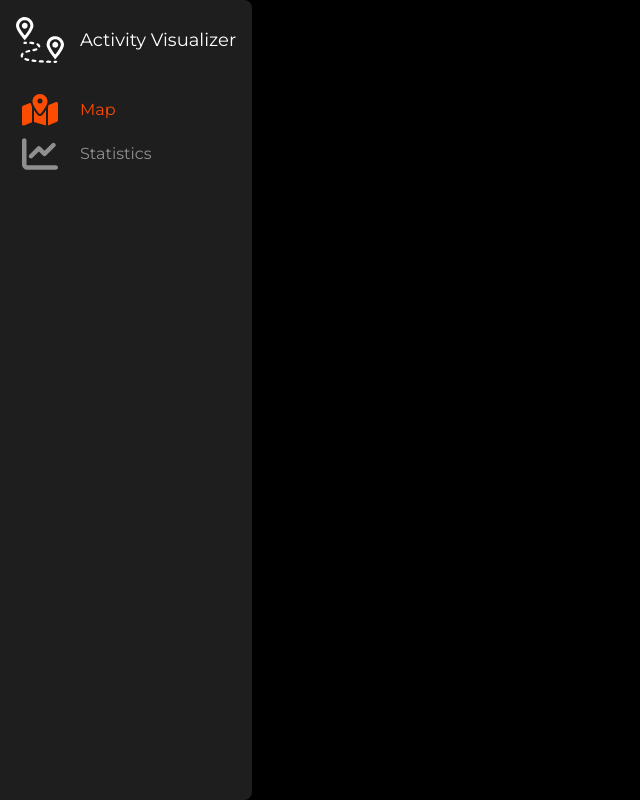
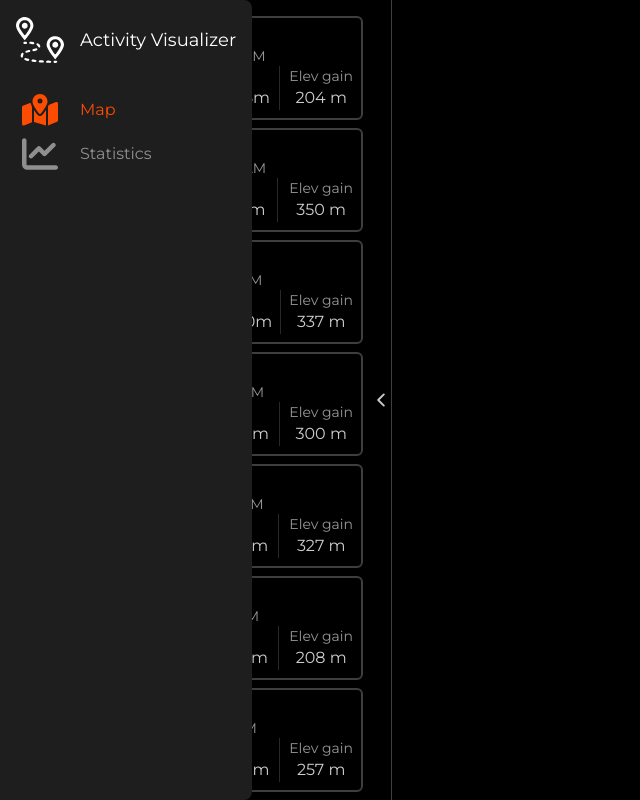
Before and after one commit to Inco18/activity-visualizer, a Next.js app: page /app in a window 1280 px wide. Shown: the top 800 px of the page, without its empty margins (0-640 px from the left). Built offline with nearby package versions, Linux system fonts and the light colour scheme; no server answers.

Commit message:
Add activity list to map page

```diff
--- a/app/app/page.tsx
+++ b/app/app/page.tsx
@@ -24,7 +24,7 @@ const App = async () => {
   // const activities = await activitiesRes.json();
   console.log(session);
   return (
-    <main className="flex-1 h-full p-2">
+    <main className="flex-1 flex flex-col lg:flex-row h-full w-full">
       <ActivityList activities={activities} />
     </main>
   );
--- a/app/globals.css
+++ b/app/globals.css
@@ -6,3 +6,24 @@ html,
 body {
   height: 100%;
 }
+
+.scrollbar::-webkit-scrollbar {
+  width: 8px;
+  height: 8px;
+}
+
+.scrollbar::-webkit-scrollbar-track {
+  @apply bg-dark-700 rounded-full;
+}
+
+.scrollbar::-webkit-scrollbar-thumb {
+  @apply rounded-full bg-dark-50;
+}
+
+.scrollbar::-webkit-scrollbar-thumb:hover {
+  @apply bg-material-700;
+}
+
+.scrollbar::-webkit-scrollbar-thumb:active {
+  @apply bg-material-600;
+}
--- a/components/app/map/ActivityList.tsx
+++ b/components/app/map/ActivityList.tsx
@@ -1,9 +1,81 @@
 "use client";
 import { SummaryActivity } from "@/types/strava/SummaryActivity";
-import React from "react";
+import { getActivityIcon } from "@/utils/getActivityIcon";
+import React, { useState } from "react";
+import { Duration, DateTime } from "luxon";
+import { IoChevronBack } from "react-icons/io5";
 
 const ActivityList = ({ activities }: { activities: SummaryActivity[] }) => {
-  return <div>ActivityList</div>;
+  const [displayedActivites, setDisplayedActivities] = useState(activities);
+  const [isHidden, setIsHidden] = useState(false);
+  return (
+    <div
+      className={`h-fit lg:h-full w-full lg:w-fit p-2 pb-0 lg:pr-0 lg:pb-2 flex flex-col lg:flex-row justify-end border-b-[1px] lg:border-r-[1px] lg:border-b-0 border-white border-opacity-30 ${
+        isHidden
+          ? "max-h-7 lg:max-w-7 lg:max-h-full"
+          : "max-h-48 lg:max-w-[20rem] lg:max-h-full"
+      } transition-all duration-500`}
+    >
+      <div className="overflow-x-auto lg:overflow-y-auto p-2 flex lg:flex-col flex-row gap-2 scrollbar min-h-fit lg:min-w-fit flex-shrink-0">
+        {displayedActivites.map((activity) => {
+          const icon = getActivityIcon(activity.sport_type);
+          return (
+            <div className="border-2 border-white border-opacity-30 rounded-md p-2 hover:border-opacity-100 cursor-pointer flex-shrink-0">
+              <div className="flex items-center gap-3">
+                <div className="text-lg lg:text-xl">{icon}</div>
+                <div className="flex flex-col">
+                  <p className="font-semibold lg:-mb-1 text-sm lg:text-base">
+                    {activity.name}
+                  </p>
+                  <p className="text-material-400 text-xs lg:text-sm">
+                    {DateTime.fromISO(activity.start_date_local, {
+                      zone: "utc",
+                    }).toLocaleString(DateTime.DATETIME_SHORT)}
+                  </p>
+                </div>
+              </div>
+              <div className="flex flex-col lg:flex-row lg:gap-2 w-full justify-between">
+                <div className="flex flex-row lg:flex-col gap-2 lg:gap-0 whitespace-nowrap items-center w-fit">
+                  <p className="text-xs lg:text-sm text-material-400">
+                    Distance
+                  </p>
+                  <p className="text-sm lg:text-base">
+                    {(activity.distance / 1000).toFixed(2)} km
+                  </p>
+                </div>
+                <div className="hidden lg:block w-[1px] bg-white opacity-20" />
+                <div className="flex flex-row lg:flex-col gap-2 lg:gap-0 whitespace-nowrap items-center w-fit">
+                  <p className="text-xs lg:text-sm text-material-400">Time</p>
+                  <p className="text-sm lg:text-base">
+                    {Duration.fromObject({
+                      seconds: activity.elapsed_time,
+                    }).toFormat("hh'h' mm'm'")}
+                  </p>
+                </div>
+                <div className="hidden lg:block w-[1px] bg-white opacity-20" />
+                <div className="flex flex-row lg:flex-col gap-2 lg:gap-0 whitespace-nowrap items-center w-fit">
+                  <p className="text-xs lg:text-sm text-material-400">
+                    Elev gain
+                  </p>
+                  <p className="text-sm lg:text-base">
+                    {activity.total_elevation_gain.toFixed(0)} m
+                  </p>
+                </div>
+              </div>
+            </div>
+          );
+        })}
+      </div>
+      <IoChevronBack
+        onClick={() => setIsHidden((prev) => !prev)}
+        className={`mx-auto lg:my-auto cursor-pointer min-w-max min-h-max flex-shrink-0 ${
+          isHidden
+            ? "-rotate-90 lg:rotate-180 text-3xl"
+            : "rotate-90 lg:rotate-0 text-xl"
+        } transition-all `}
+      />
+    </div>
+  );
 };
 
 export default ActivityList;
--- a/package.json
+++ b/package.json
@@ -9,6 +9,7 @@
     "lint": "next lint"
   },
   "dependencies": {
+    "luxon": "^3.4.4",
     "next": "14.1.0",
     "next-auth": "^4.24.5",
     "react": "^18",
@@ -18,6 +19,7 @@
   },
   "devDependencies": {
     "@svgr/webpack": "^8.1.0",
+    "@types/luxon": "^3.4.2",
     "@types/node": "^20",
     "@types/react": "^18",
     "@types/react-dom": "^18",
--- /dev/null
+++ b/utils/getActivityIcon.tsx
@@ -0,0 +1,20 @@
+import { SportType } from "@/types/strava/SportType";
+import { MdDirectionsBike } from "react-icons/md";
+import { GiRunningShoe } from "react-icons/gi";
+
+export const getActivityIcon = (
+  sportType: SportType
+): JSX.Element | undefined => {
+  switch (sportType) {
+    case "Ride":
+    case "GravelRide":
+    case "MountainBikeRide":
+    case "VirtualRide":
+      return <MdDirectionsBike />;
+    case "Run":
+      return <GiRunningShoe />;
+    default:
+      <></>;
+      break;
+  }
+};
```
Also changed, not shown: 1 other file (tests, documents, lock files or other folders).
